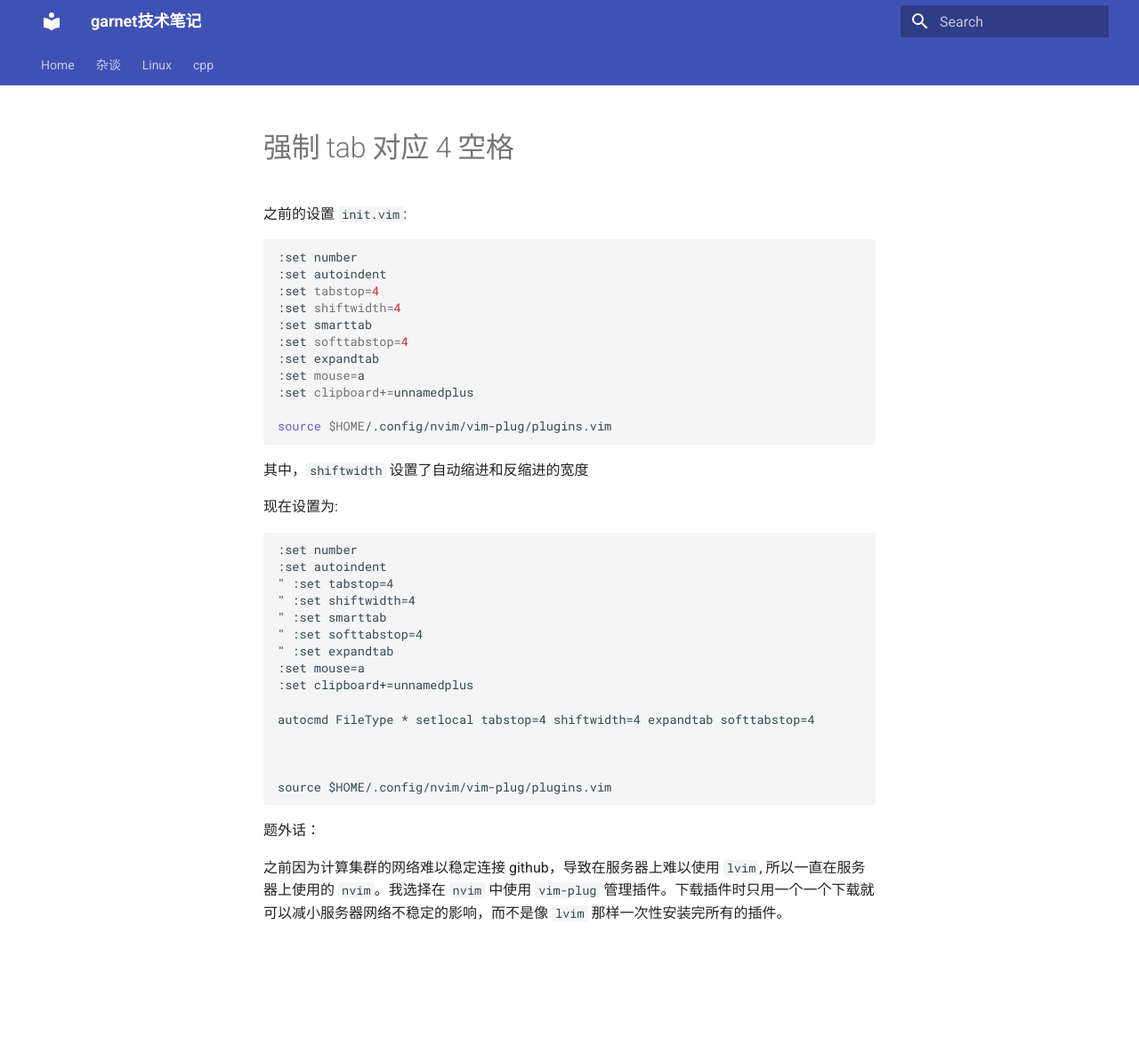
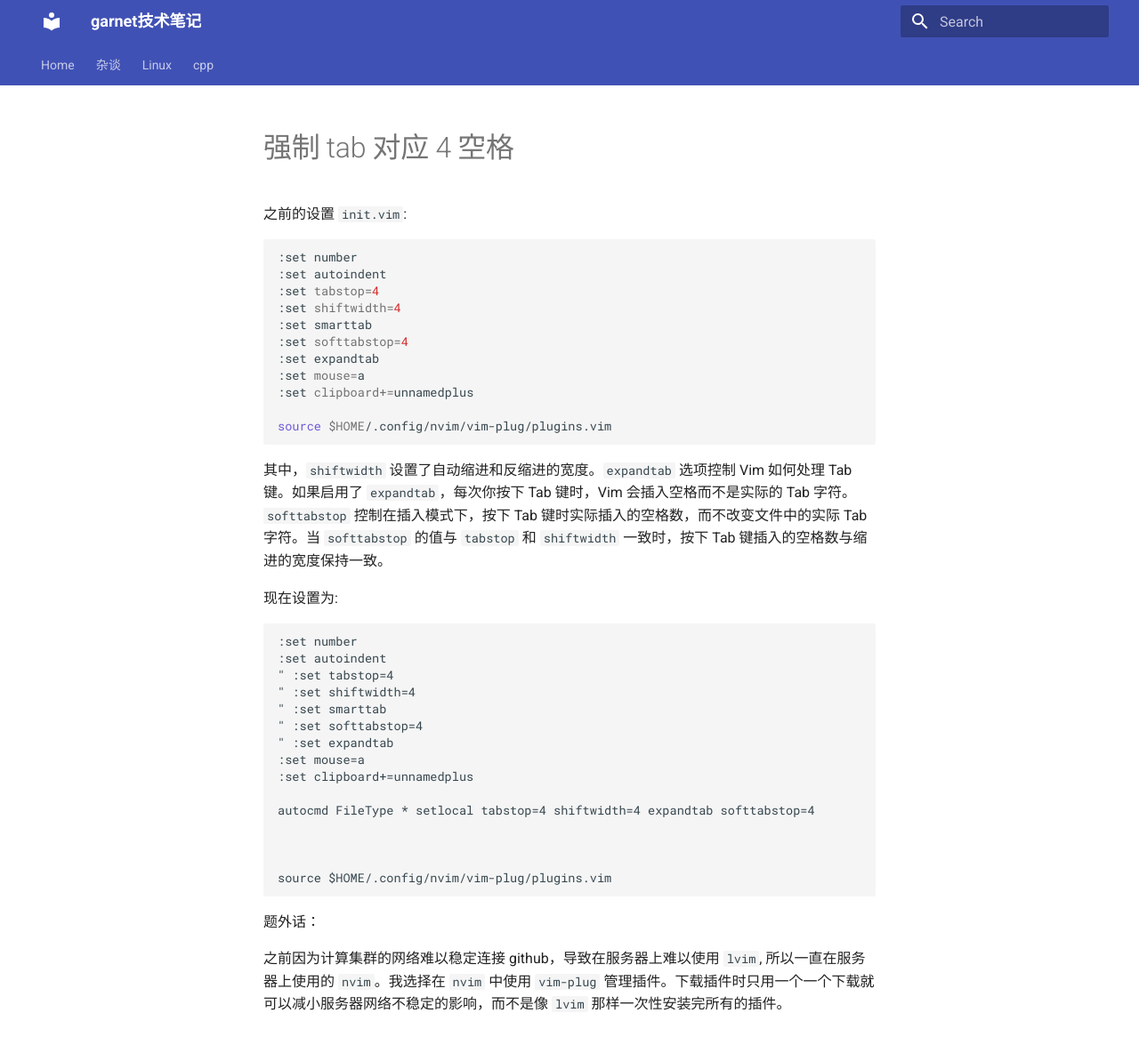
Before and after one commit to ymma98/technotes, an MkDocs documentation site: the page built from docs/Linux/vim_强制tab对应4空格.md, in a window 1280 px wide and 1166 px high. Shown: the whole window at 89% size. Built offline with MkDocs 1.6.1 and Material for MkDocs 9.7.7, drawn with Linux system fonts in a browser that asks for light colours.

Commit message:
docs/Linux/vim_强制tab对应4空格.md updated from https://stackedit.cn/

````diff
--- a/docs/Linux/vim_强制tab对应4空格.md
+++ b/docs/Linux/vim_强制tab对应4空格.md
@@ -15,7 +15,7 @@
 source $HOME/.config/nvim/vim-plug/plugins.vim
 ```
 
-其中，`shiftwidth` 设置了自动缩进和反缩进的宽度
+其中，`shiftwidth` 设置了自动缩进和反缩进的宽度。`expandtab` 选项控制 Vim 如何处理 Tab 键。如果启用了 `expandtab`，每次你按下 Tab 键时，Vim 会插入空格而不是实际的 Tab 字符。`softtabstop` 控制在插入模式下，按下 Tab 键时实际插入的空格数，而不改变文件中的实际 Tab 字符。当 `softtabstop` 的值与 `tabstop` 和 `shiftwidth` 一致时，按下 Tab 键插入的空格数与缩进的宽度保持一致。
 
 现在设置为:
 ```bashrc
````
Also changed, not shown: other parts of docs/Linux/vim_强制tab对应4空格.md (+1 -1 lines).
